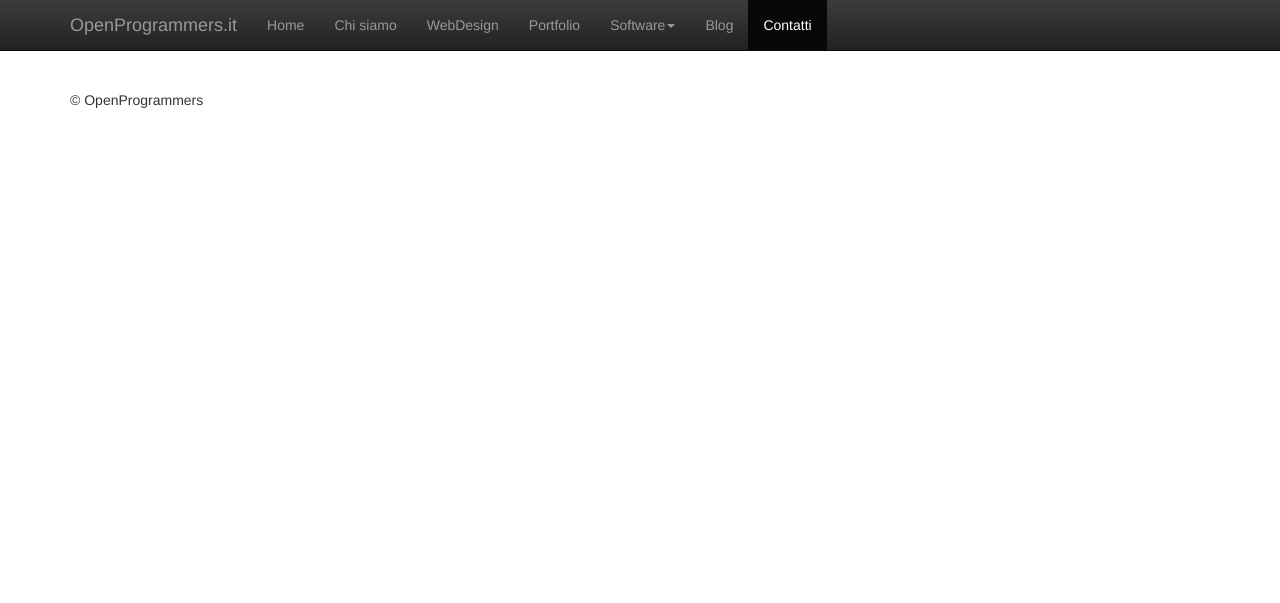
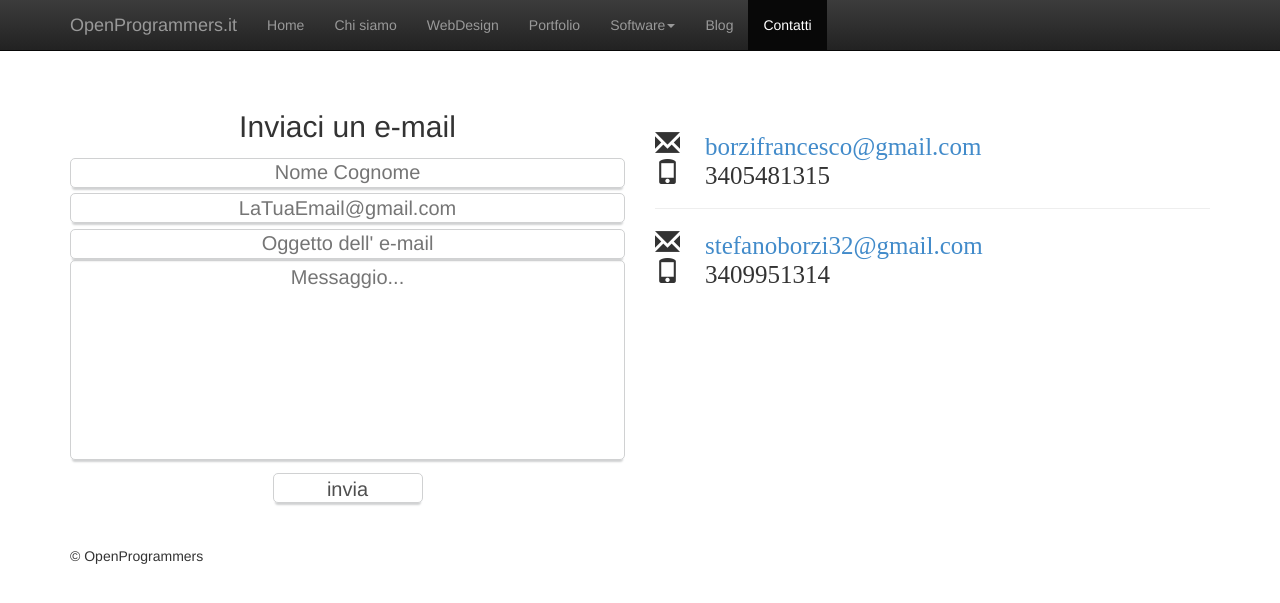
Before and after one commit to FrancescoBorzi/openprogrammers, a PHP site: page /contatti.php in a window 1280 px wide. Shown: the top 603 px of the page. Run offline with PHP 8.4, Linux system fonts and the light colour scheme; some libraries are stand-ins or nearby versions.

Commit message:
Updated contatti.php, added some effects and the relatives code CSS of contatti.php in style.css

```diff
--- a/contatti.php
+++ b/contatti.php
@@ -61,6 +61,42 @@
 
     <div class="container content">
 
+      <div class="row">
+        <div class="animation">
+          <div class="col-md-6">
+            <form action="./mail.php" method="get">
+              <h2>Inviaci un e-mail</h2>
+              <input type="text" placeholder="Nome Cognome" name="dati" required />
+
+              <input type="email" placeholder="LaTuaEmail@gmail.com" name="email" required>
+
+              <input type="text" placeholder="Oggetto dell' e-mail" name="oggetto" required>
+
+              <textarea name="messaggio" placeholder="Messaggio..." required ></textarea>
+              <br>
+              <input type="submit" value="invia" class="invia">
+            </form>
+          </div>
+          <div class="col-md-6">
+            <br><br>
+            <span class="glyphicon glyphicon-envelope" style="font-size: 25px;">
+              <a href="mailto:borzifrancesco@gmail.com">borzifrancesco@gmail.com</a>
+            </span>
+            <br>
+            <span class="glyphicon glyphicon-phone" style="font-size: 25px;"> 3405481315</span>
+
+            <hr>
+
+            <span class="glyphicon glyphicon-envelope" style="font-size: 25px;">
+              <a href="mailto:stefanoborzi32@gmail.com">stefanoborzi32@gmail.com</a>
+            </span>
+            <br>
+          <span class="glyphicon glyphicon-phone" style="font-size: 25px;"> 3409951314</span>
+
+          </div>
+        </div>
+      </div>
+      <br><br>
       <!-- Site footer -->
       <div id="footer">
         <p class="text-left">&copy; OpenProgrammers</p>
--- a/css/style.css
+++ b/css/style.css
@@ -70,3 +70,82 @@ body {
   -moz-border-radius: 3em;
   border-radius: 3em;
 }
+
+form input {
+    width: 100%;
+    height: 30px;
+    font-size: 20px;
+    color: #4f4f4f;
+    background-color: transparent;
+    border: 1px solid #d0d1d2;
+    -webkit-border-radius: 5px;
+    -moz-border-radius: 5px;
+    -o-border-radius: 5px;
+    border-radius: 5px;
+    box-shadow: 0 4px 2px -2px #d0d1d2;
+}
+
+form textarea {
+    text-align: center;
+    width: 100%;
+    height: 200px;
+    font-size: 20px;
+    color: #4f4f4f;
+    resize: none;
+    background-color: transparent;
+    border: 1px solid #d0d1d2;
+    -webkit-border-radius: 5px;
+    -moz-border-radius: 5px;
+    -o-border-radius: 5px;
+    border-radius: 5px;
+    box-shadow: 0 4px 2px -2px #d0d1d2;
+}
+
+form input[type=submit] { width: 150px; }
+form input { text-align: center; }
+
+form {
+  text-align: center;
+  font-size: 25px;
+}
+
+.animation {
+   -webkit-transition: all 1.5s ease-in-out;
+  -moz-transition: all 1.5s ease-in-out;
+  -o-transition: all 1.5s ease-in-out;
+  -ms-transition: all 1.5s ease-in-out;
+  transition: all 1.5s ease-in-out;
+  z-index: -1;
+  animation:scaling 2s;
+
+  -moz-animation-name: scaling;
+  -moz-animation-iteration-count: once;
+  -moz-animation-timing-function: ease-in;
+  -moz-animation-duration: 1s;
+
+  -webkit-animation-name: scaling;
+  -webkit-animation-iteration-count: once;
+  -webkit-animation-timing-function: ease-in;
+  -webkit-animation-duration: 2s;
+}
+
+@keyframes scaling {
+  from {
+    -o-transform: scale(.01);
+    -ms-transform: scale(.01);
+    transform: scale(.01);
+  }
+  to {
+    -o-transform: scale(1);
+    -ms-transform: scale(1);
+    transform: scale(1);
+  }
+}
+@-moz-keyframes scaling {
+  0% { -moz-transform: scale(.01); }
+  100% { -moz-transform: scale(1); }
+}
+@-webkit-keyframes scaling {
+  0% { -webkit-transform: scale(.01); }
+  100% { -webkit-transform: scale(1); }
+}
```
Also changed, not shown: images/stefano.png (added).
